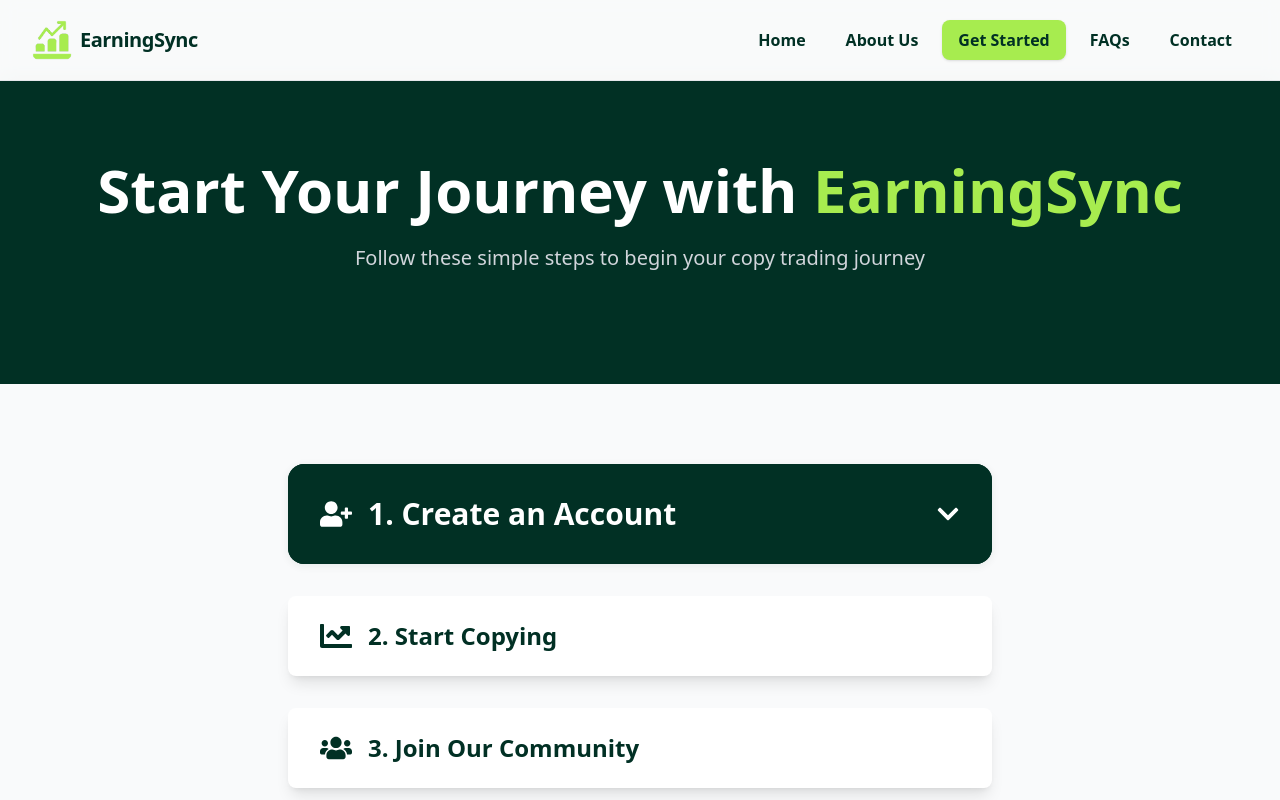
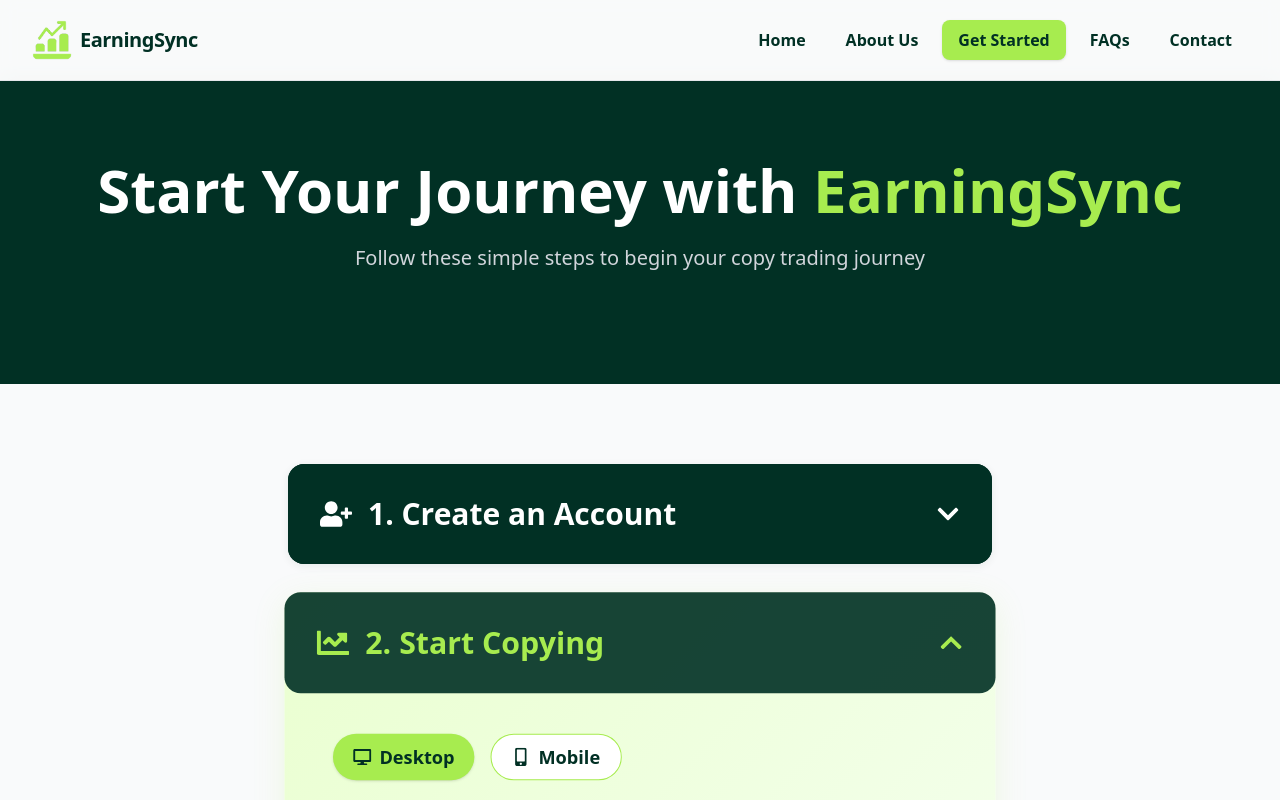
Before and after one commit to Suhaib5333/earning-sync, a React (Vite) app: page /get-started in a window 1280 px wide. Both pictures are taken after a click on the button "2. Start Copying". Shown: the top 800 px of the page. Built offline with nearby package versions, Linux system fonts and the light colour scheme; the HTML template or start-up script is replaced by a standard one.

Commit message:
start copying text fixed

```diff
--- a/src/pages/GetStarted/StepStartCopying.jsx
+++ b/src/pages/GetStarted/StepStartCopying.jsx
@@ -1,21 +1,181 @@
-import React from "react";
-import { FaChartLine } from "react-icons/fa";
+import React, { useState, useEffect } from "react";
+import { motion } from "framer-motion";
+import {
+  FaChartLine,
+  FaDesktop,
+  FaMobileAlt,
+  FaChevronDown,
+  FaCheckCircle,
+} from "react-icons/fa";
 
-const StepStartCopying = ({ openStep, setOpenStep }) => (
-  <div className="bg-white rounded-lg shadow-lg">
+const screenshots = {
+  desktop: "/src/assets/startcopy_pc.png",
+  mobile: "/src/assets/startcopy_mobile.png",
+};
+
+const StepStartCopying = ({ openStep, setOpenStep }) => {
+  const [accountTab, setAccountTab] = useState("desktop");
+
+  // Detect device type on mount and set tab accordingly
+  useEffect(() => {
+    if (window.innerWidth <= 768) {
+      setAccountTab("mobile");
+    } else {
+      setAccountTab("desktop");
+    }
+  }, []);
+
+  return (
+    <motion.div
+      className={`rounded-2xl shadow-lg transition-all duration-300 ${
+        openStep === 2
+          ? "bg-gradient-to-br from-[#eaffd0] to-[#f7fff6]"
+          : "bg-[#013024]"
+      }`}
+      initial={false}
+      animate={{
+        scale: openStep === 2 ? 1.01 : 1,
+        boxShadow:
+          openStep === 2
+            ? "0 8px 32px 0 rgba(167,236,79,0.15)"
+            : "0 2px 8px 0 rgba(1,48,36,0.08)",
+      }}
+    >
       <button
-      className="w-full flex items-center justify-between px-8 py-6 text-left focus:outline-none"
+        className={`w-full flex items-center justify-between px-8 py-8 text-left focus:outline-none rounded-2xl transition ${
+          openStep === 2
+            ? "bg-[#013024]/90 text-[#a7ec4f]"
+            : "bg-[#013024] text-white"
+        }`}
         onClick={() => setOpenStep(openStep === 2 ? null : 2)}
       >
         <div className="flex items-center gap-4">
-        <FaChartLine className="w-8 h-8 text-[#013024]" />
-        <span className="text-2xl font-semibold text-[#013024]">
+          <FaChartLine className="w-8 h-8" />
+          <span className="text-2xl md:text-3xl font-bold">
             2. Start Copying
           </span>
         </div>
+        <FaChevronDown
+          className={`w-6 h-6 transition-transform duration-200 ${
+            openStep === 2 ? "rotate-180" : ""
+          }`}
+        />
       </button>
-    {/* You can add dropdown content here if needed */}
+      <motion.div
+        initial={false}
+        animate={{
+          height: openStep === 2 ? "auto" : 0,
+          opacity: openStep === 2 ? 1 : 0,
+        }}
+        transition={{ duration: 0.3 }}
+        className="overflow-hidden"
+      >
+        {openStep === 2 && (
+          <div className="flex flex-col md:flex-row gap-10 px-6 md:px-12 py-10 items-center justify-center min-h-[60vh]">
+            {/* Instructions & Tabs */}
+            <div className="flex-1 max-w-xl">
+              <div className="flex gap-4 mb-8">
+                <button
+                  className={`flex items-center gap-2 px-5 py-2 rounded-full font-semibold transition text-lg ${
+                    accountTab === "desktop"
+                      ? "bg-[#a7ec4f] text-[#013024] shadow"
+                      : "bg-white text-[#013024] border border-[#a7ec4f]"
+                  }`}
+                  onClick={() => setAccountTab("desktop")}
+                  type="button"
+                >
+                  <FaDesktop /> Desktop
+                </button>
+                <button
+                  className={`flex items-center gap-2 px-5 py-2 rounded-full font-semibold transition text-lg ${
+                    accountTab === "mobile"
+                      ? "bg-[#a7ec4f] text-[#013024] shadow"
+                      : "bg-white text-[#013024] border border-[#a7ec4f]"
+                  }`}
+                  onClick={() => setAccountTab("mobile")}
+                  type="button"
+                >
+                  <FaMobileAlt /> Mobile
+                </button>
               </div>
+              {(accountTab === "desktop" || accountTab === "mobile") && (
+                <div>
+                  <h4 className="text-xl font-bold mb-4 text-[#013024] flex items-center gap-2">
+                    <FaCheckCircle className="text-[#a7ec4f]" />{" "}
+                    {accountTab === "desktop" ? "Desktop" : "Mobile"}{" "}
+                    Instructions
+                  </h4>
+                  <ol className="list-decimal list-inside text-gray-800 space-y-3 text-lg">
+                    <li>
+                      Select either:
+                      <div className="flex flex-col mt-2 ml-4 gap-1">
+                        <a
+                          href="https://social-trading.club/strategy/110356021"
+                          target="_blank"
+                          rel="noopener noreferrer"
+                          className="text-[#013024] underline font-semibold hover:text-[#a7ec4f] transition"
+                        >
+                          EarningSync Classic
+                        </a>
+                        <a
+                          href="https://social-trading.club/strategy/110321946"
+                          target="_blank"
+                          rel="noopener noreferrer"
+                          className="text-[#013024] underline font-semibold hover:text-[#a7ec4f] transition"
+                        >
+                          EarningSync High Risk
+                        </a>
+                      </div>
+                    </li>
+                    <li>
+                      Click <b>start copying</b>
+                    </li>
+                    <li>
+                      Continue with <b>web version</b>
+                    </li>
+                    <li>Sign in</li>
+                    <li>
+                      Click <b>create investment</b>
+                    </li>
+                    <li>
+                      Top up your{" "}
+                      <i>
+                        <b>Investment</b>
+                      </i>{" "}
+                      wallet
+                    </li>
+                    <li>
+                      Click on <b>create investment</b> again
+                    </li>
+                    <li>Enter the amount deposited to invest</li>
+                  </ol>
+                </div>
+              )}
+            </div>
+            {/* Screenshot */}
+            <div className="flex-1 flex items-center justify-center">
+              <div className="w-full max-w-xs md:max-w-sm rounded-xl overflow-hidden shadow-lg border border-[#a7ec4f]/30 bg-white">
+                <img
+                  src={
+                    accountTab === "desktop"
+                      ? screenshots.desktop
+                      : screenshots.mobile
+                  }
+                  alt={
+                    accountTab === "desktop"
+                      ? "Start Copying Desktop Screenshot"
+                      : "Start Copying Mobile Screenshot"
+                  }
+                  className="w-full h-auto object-contain"
+                  style={{ background: "#f8fafc" }}
+                />
+              </div>
+            </div>
+          </div>
+        )}
+      </motion.div>
+    </motion.div>
   );
+};
 
 export default StepStartCopying;
```
Lines whose indentation alone changed are shown as unchanged.
